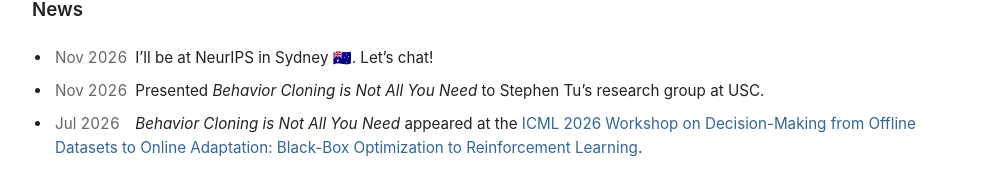
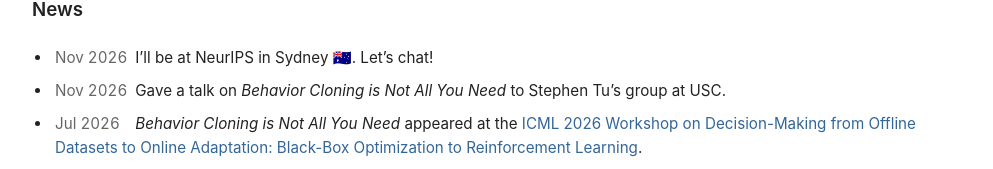
Before and after one commit to sriramanved/sriramanved.github.io, a plain HTML site: page index.html in a window 1280 px wide. Shown: the part 980-1149 px from the top of the page, without its empty margins (138-1131 px from the left). Drawn offline with Linux system fonts and the light colour scheme.

Commit message:
Revise USC talk news wording

```diff
--- a/index.html
+++ b/index.html
@@ -81,7 +81,7 @@
       <h2>News</h2>
       <ul class="news">
         <li><span class="date">Nov 2026</span> I’ll be at NeurIPS in Sydney 🇦🇺. Let’s chat!</li>
-        <li><span class="date">Nov 2026</span> Presented <em>Behavior Cloning is Not All You Need</em> to Stephen Tu’s research group at USC.</li>
+        <li><span class="date">Nov 2026</span> Gave a talk on <em>Behavior Cloning is Not All You Need</em> to Stephen Tu’s group at USC.</li>
         <li><span class="date">Jul 2026</span> <em>Behavior Cloning is Not All You Need</em> appeared at the <a href="https://icml.cc/virtual/2026/workshop/54062">ICML 2026 Workshop on Decision-Making from Offline Datasets to Online Adaptation: Black-Box Optimization to Reinforcement Learning</a>.</li>
         <li><span class="date">Jun 2026</span> Presented <em>Behavior Cloning is Not All You Need</em> at the <a href="https://fopt-workshop.github.io/">Second Workshop on the Foundations of Post-training (FoPt)</a> at COLT 2026.</li>
         <li><span class="date">Jun 2026</span> Presented <em>Revisiting the (Sub)Optimality of Best-of-N for Inference-Time Alignment</em> at COLT 2026.</li>
```
